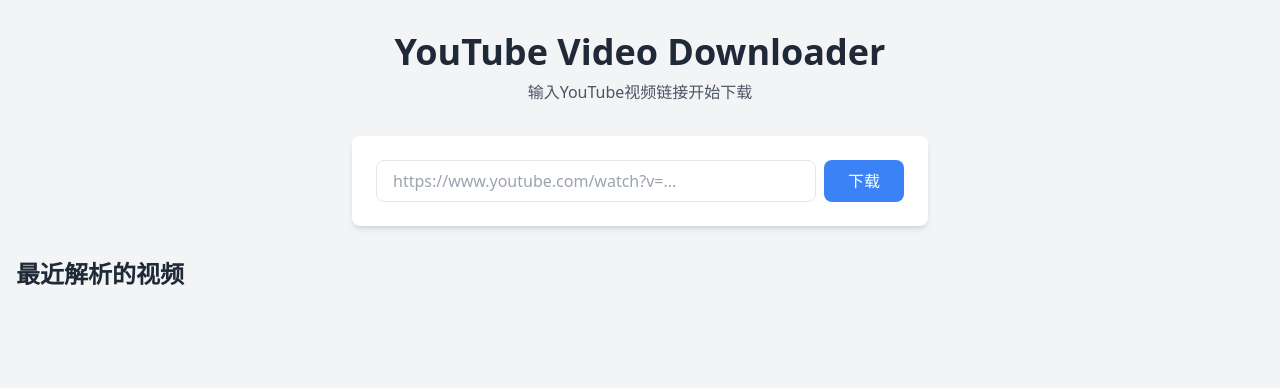
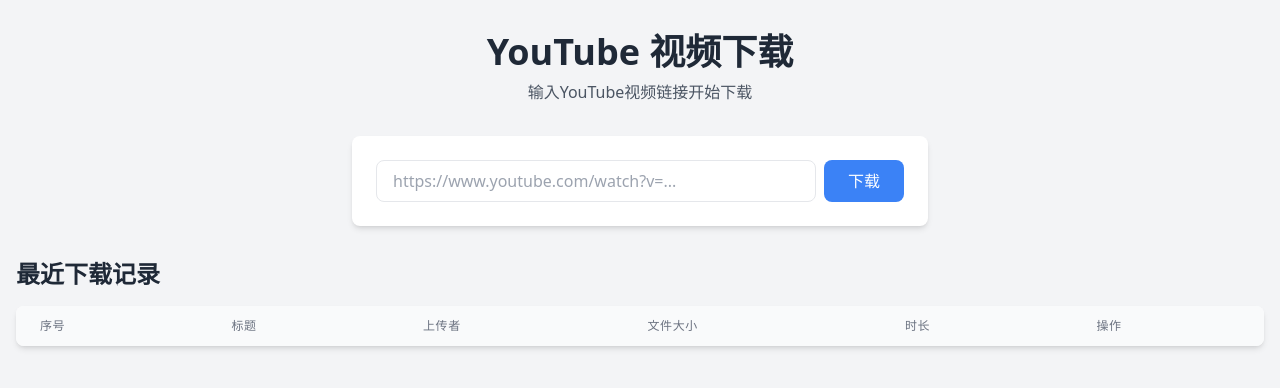
Before and after one commit to susuupup/04Youtube-Download, a FastAPI app: page / in a window 1280 px wide. Shown: the top 388 px of the page. Run offline with FastAPI, Linux system fonts and the light colour scheme; lists and menus that the app fills with data are empty; some libraries are stand-ins or nearby versions.

Commit message:
完整更新：

```diff
--- a/main.py
+++ b/main.py
@@ -63,6 +63,9 @@
 
 templates.env.filters["basename"] = get_basename
 
+# 视频信息文件
+VIDEOS_INFO_FILE = "/tmp/videos_info.json" if os.environ.get("VERCEL") else "videos_info.json"
+
 # 加载视频信息
 def load_videos_info():
     try:
@@ -111,12 +114,9 @@
             'format': 'best',
             'quiet': True,
             'no_warnings': True,
-            'nocheckcertificate': True,
-            'extract_flat': True,  # 只获取元数据
-            'skip_download': True, # 不下载视频
+            'extract_info': True,
         }
 
-        # 获取视频信息
         try:
             with yt_dlp.YoutubeDL(ydl_opts) as ydl:
                 print("获取视频信息...")
@@ -125,21 +125,35 @@
                 if not info:
                     raise Exception("无法获取视频信息")
 
+                # 获取直接下载链接
+                formats = info.get('formats', [])
+                download_url = None
+                for f in formats:
+                    if f.get('format_id') == info.get('format_id'):
+                        download_url = f.get('url')
+                        break
+
+                if not download_url:
+                    raise Exception("无法获取下载链接")
+
+                # 构建文件名
+                filename = f"{info['title']} - {info.get('uploader', 'Unknown')}"
+
                 video_info = {
                     'id': info['id'],
                     'title': info['title'],
                     'author': info.get('uploader', 'Unknown'),
                     'duration': info.get('duration', 0),
-                    'description': info.get('description', ''),
-                    'thumbnail': info.get('thumbnail', ''),
-                    'webpage_url': info.get('webpage_url', video_url),
-                    'view_count': info.get('view_count', 0),
-                    'like_count': info.get('like_count', 0),
+                    'filesize': info.get('filesize', 0) or info.get('approximate_filesize', 0),
+                    'download_url': download_url,
+                    'filename': filename,
                     'download_time': datetime.now().isoformat()
                 }
 
                 videos = load_videos_info()
                 videos.append(video_info)
+                # 只保留最近3条记录
+                videos = sorted(videos, key=lambda x: x['download_time'], reverse=True)[:3]
                 save_videos_info(videos)
 
                 await websocket.send_json({
--- a/templates/index.html
+++ b/templates/index.html
@@ -3,79 +3,83 @@
 <head>
     <meta charset="UTF-8">
     <meta name="viewport" content="width=device-width, initial-scale=1.0">
-    <title>YouTube Video Downloader</title>
+    <title>YouTube 视频下载</title>
     <script src="https://cdn.tailwindcss.com"></script>
 </head>
 <body class="bg-gray-100">
     <div class="container mx-auto px-4 py-8">
         <!-- 标题部分 -->
         <div class="text-center mb-8">
-            <h1 class="text-4xl font-bold text-gray-800 mb-2">YouTube Video Downloader</h1>
+            <h1 class="text-4xl font-bold text-gray-800 mb-2">YouTube 视频下载</h1>
             <p class="text-gray-600">输入YouTube视频链接开始下载</p>
         </div>
 
-        <!-- 下载表单 -->
+        <!-- 输入表单 -->
         <div class="max-w-xl mx-auto bg-white rounded-lg shadow-md p-6 mb-8">
             <div class="flex gap-2">
                 <input type="text"
                        id="video-url"
                        class="flex-1 px-4 py-2 border rounded-lg focus:outline-none focus:ring-2 focus:ring-blue-500"
                        placeholder="https://www.youtube.com/watch?v=...">
-                <button onclick="startDownload()"
+                <button onclick="downloadVideo()"
                         class="px-6 py-2 bg-blue-500 text-white rounded-lg hover:bg-blue-600 focus:outline-none focus:ring-2 focus:ring-blue-500 focus:ring-offset-2">
                     下载
                 </button>
             </div>
 
-            <!-- 下载进度 -->
+            <!-- 进度提示 -->
             <div id="progress" class="hidden mt-4">
-                <div class="w-full bg-gray-200 rounded-full h-2.5">
-                    <div id="progress-bar" class="bg-blue-500 h-2.5 rounded-full" style="width: 0%"></div>
-                </div>
                 <div class="mt-2 text-sm text-gray-600">
-                    <span id="progress-text">准备下载...</span>
+                    <span id="progress-text">正在获取下载链接...</span>
                 </div>
             </div>
         </div>
 
         <!-- 视频列表 -->
         <div class="mt-8">
-            <h2 class="text-2xl font-bold text-gray-800 mb-4">最近解析的视频</h2>
-            <div class="grid grid-cols-1 md:grid-cols-2 lg:grid-cols-3 gap-4">
-                {% for video in videos %}
-                <div class="bg-white rounded-lg shadow-md overflow-hidden">
-                    <div class="p-4">
-                        <div class="flex justify-between items-start mb-2">
-                            <h3 class="text-lg font-semibold text-gray-800">{{ video.title }}</h3>
-                            <button onclick="deleteVideo('{{ video.id }}')"
-                                    class="text-red-500 hover:text-red-700 focus:outline-none">
-                                <svg class="w-5 h-5" fill="none" stroke="currentColor" viewBox="0 0 24 24">
-                                    <path stroke-linecap="round" stroke-linejoin="round" stroke-width="2"
-                                          d="M19 7l-.867 12.142A2 2 0 0116.138 21H7.862a2 2 0 01-1.995-1.858L5 7m5 4v6m4-6v6m1-10V4a1 1 0 00-1-1h-4a1 1 0 00-1 1v3M4 7h16">
-                                    </path>
-                                </svg>
-                            </button>
-                        </div>
-                        {% if video.thumbnail %}
-                        <img src="{{ video.thumbnail }}" alt="{{ video.title }}" class="w-full rounded mb-2">
-                        {% endif %}
-                        <p class="text-sm text-gray-600 mb-2">上传者: {{ video.author }}</p>
-                        <p class="text-sm text-gray-600 mb-2">时长: {{ video.duration }}秒</p>
-                        <p class="text-sm text-gray-600 mb-2">观看次数: {{ video.view_count }}</p>
-                        <a href="{{ video.webpage_url }}"
-                           target="_blank"
-                           class="inline-block bg-blue-500 text-white px-4 py-2 rounded hover:bg-blue-600">
-                            在 YouTube 观看
-                        </a>
-                    </div>
-                </div>
-                {% endfor %}
+            <h2 class="text-2xl font-bold text-gray-800 mb-4">最近下载记录</h2>
+            <div class="bg-white rounded-lg shadow-md overflow-hidden">
+                <table class="min-w-full">
+                    <thead class="bg-gray-50">
+                        <tr>
+                            <th class="px-6 py-3 text-left text-xs font-medium text-gray-500 uppercase tracking-wider">序号</th>
+                            <th class="px-6 py-3 text-left text-xs font-medium text-gray-500 uppercase tracking-wider">标题</th>
+                            <th class="px-6 py-3 text-left text-xs font-medium text-gray-500 uppercase tracking-wider">上传者</th>
+                            <th class="px-6 py-3 text-left text-xs font-medium text-gray-500 uppercase tracking-wider">文件大小</th>
+                            <th class="px-6 py-3 text-left text-xs font-medium text-gray-500 uppercase tracking-wider">时长</th>
+                            <th class="px-6 py-3 text-left text-xs font-medium text-gray-500 uppercase tracking-wider">操作</th>
+                        </tr>
+                    </thead>
+                    <tbody class="bg-white divide-y divide-gray-200">
+                        {% for video in videos %}
+                        <tr>
+                            <td class="px-6 py-4 whitespace-nowrap text-sm text-gray-500">{{ loop.index }}</td>
+                            <td class="px-6 py-4 whitespace-nowrap text-sm text-gray-900">{{ video.title }}</td>
+                            <td class="px-6 py-4 whitespace-nowrap text-sm text-gray-500">{{ video.author }}</td>
+                            <td class="px-6 py-4 whitespace-nowrap text-sm text-gray-500">
+                                {% if video.filesize %}
+                                    {{ video.filesize|filesizeformat }}
+                                {% else %}
+                                    未知
+                                {% endif %}
+                            </td>
+                            <td class="px-6 py-4 whitespace-nowrap text-sm text-gray-500">{{ video.duration }}秒</td>
+                            <td class="px-6 py-4 whitespace-nowrap text-sm text-gray-500">
+                                <button onclick="deleteVideo('{{ video.id }}')"
+                                        class="text-red-500 hover:text-red-700">
+                                    删除
+                                </button>
+                            </td>
+                        </tr>
+                        {% endfor %}
+                    </tbody>
+                </table>
             </div>
         </div>
     </div>
 
     <script>
-        async function startDownload() {
+        async function downloadVideo() {
             const videoUrl = document.getElementById('video-url').value;
             if (!videoUrl) {
                 alert('请输入视频链接');
@@ -83,11 +87,10 @@
             }
 
             const progress = document.getElementById('progress');
-            const progressBar = document.getElementById('progress-bar');
             const progressText = document.getElementById('progress-text');
             progress.classList.remove('hidden');
+            progressText.textContent = '正在获取下载链接...';
 
-            // 修改WebSocket连接部分
             const ws = new WebSocket(`ws://${window.location.host}/ws`);
 
             ws.onopen = function() {
@@ -95,9 +98,7 @@
                 try {
                     const cleanUrl = videoUrl.trim();
                     console.log("准备发送URL:", cleanUrl);
-                    setTimeout(() => {  // 添加短暂延迟
-                        ws.send(cleanUrl);
-                    }, 100);
+                    ws.send(cleanUrl);
                 } catch (error) {
                     console.error("发送URL时出错:", error);
                     progressText.textContent = `发送URL时出错: ${error.message}`;
@@ -108,12 +109,16 @@
                 console.log("收到消息:", event.data);
                 const data = JSON.parse(event.data);
 
-                if (data.status === 'downloading') {
-                    progressBar.style.width = data.percentage;
-                    progressText.textContent = `下载中: ${data.percentage} (${data.speed}) ETA: ${data.eta}`;
-                }
-                else if (data.status === 'complete') {
-                    progressText.textContent = '下载完成!';
+                if (data.status === 'complete') {
+                    progressText.textContent = '开始下载...';
+                    // 创建下载链接
+                    const a = document.createElement('a');
+                    a.href = data.video_info.download_url;
+                    a.download = data.video_info.filename;
+                    document.body.appendChild(a);
+                    a.click();
+                    document.body.removeChild(a);
+
                     setTimeout(() => {
                         progress.classList.add('hidden');
                         location.reload();
@@ -126,7 +131,6 @@
             };
 
             ws.onclose = function(event) {
-                console.log("WebSocket连接已关闭", event.code, event.reason);
                 if (event.code === 1006) {
                     progressText.textContent = "连接异常断开，请刷新页面重试";
                 } else {
@@ -136,14 +140,13 @@
             };
 
             ws.onerror = function(error) {
-                console.error("WebSocket错误:", error);
                 progressText.textContent = "连接错误，请刷新页面重试";
                 progress.classList.add('error');
             };
         }
 
         async function deleteVideo(videoId) {
-            if (!confirm('确定要删除这个视频吗？')) {
+            if (!confirm('确定要删除这条记录吗？')) {
                 return;
             }
 
@@ -154,7 +157,6 @@
                 const data = await response.json();
 
                 if (data.status === 'success') {
-                    // 刷新页面显示更新后的视频列表
                     location.reload();
                 } else {
                     alert('删除失败: ' + data.message);
```
Also changed, not shown: 1 other file.
